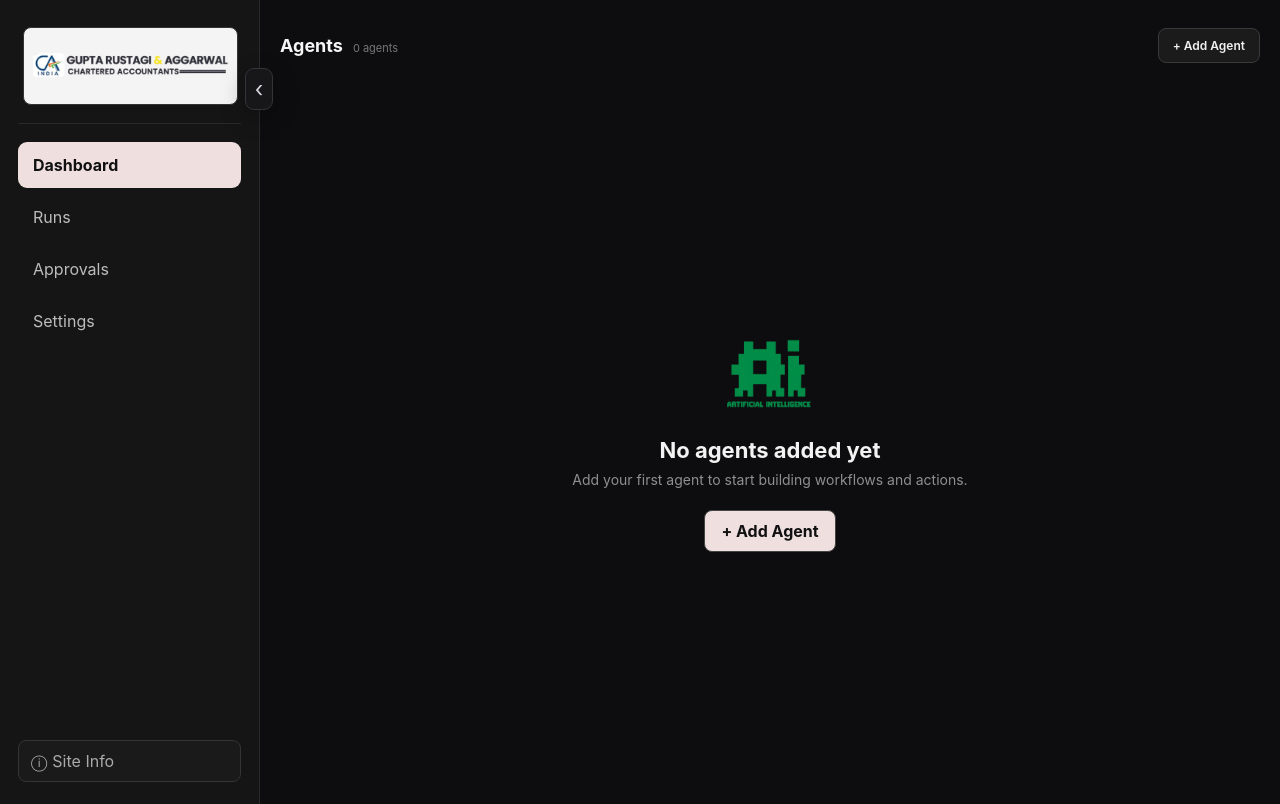
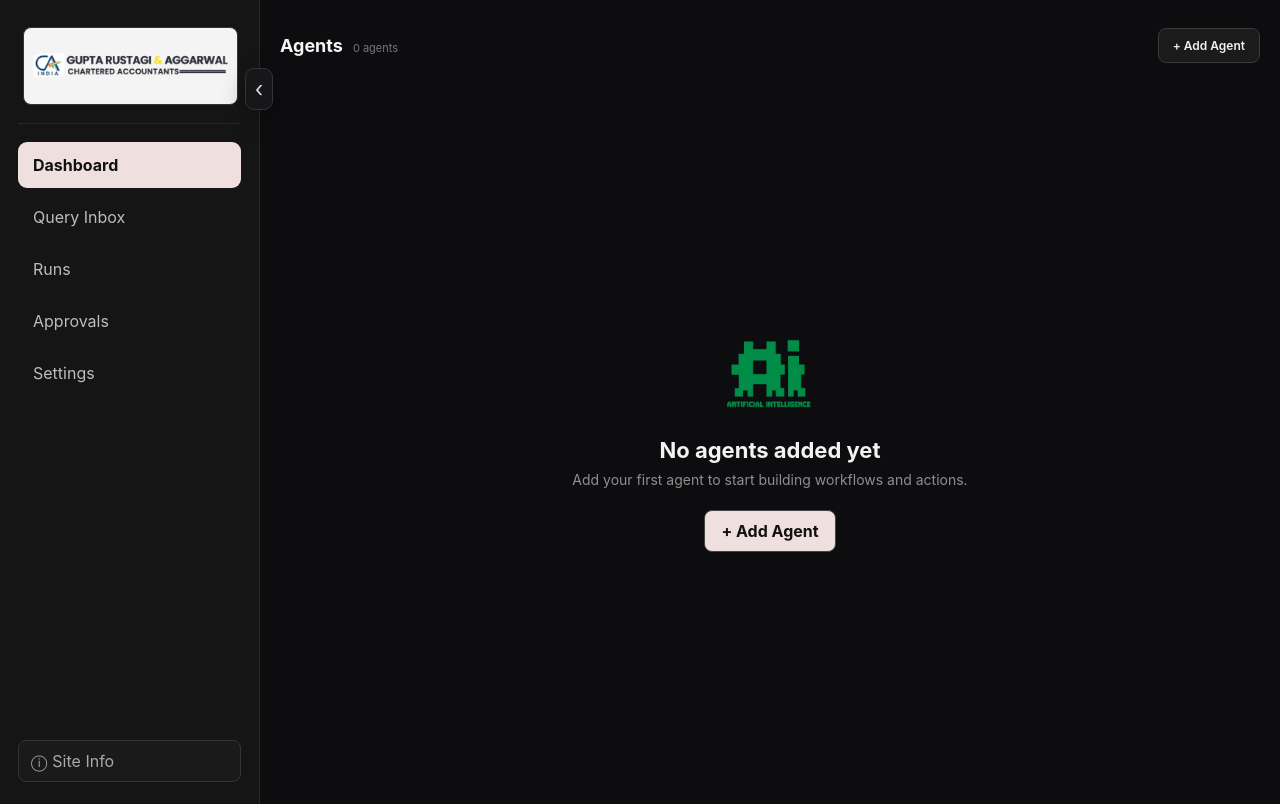
Before and after one commit to gaurav110028-art/gra-agent-workbench, a Next.js app: page / in a window 1280 px wide. Built offline with nearby package versions, Linux system fonts and the light colour scheme.

Commit message:
Add QueryInbox and SettingsView components

```diff
--- a/app/page.js
+++ b/app/page.js
@@ -5,6 +5,9 @@ import WorkflowBuilder from './WorkflowBuilder';
 import RunsView from './RunsView';
 import ApprovalsView from './ApprovalsView';
 import SourcesView from './SourcesView';
+import QueryInbox from './QueryInbox';
+import SettingsView from './SettingsView';
+import { getQueryStats, subscribeToQueries } from './queryStore';
 
 export default function Home() {
   const [agents, setAgents] = useState([]);
@@ -18,6 +21,7 @@ export default function Home() {
   const [openMenuId, setOpenMenuId] = useState(null);
 
   const [sidebarCollapsed, setSidebarCollapsed] = useState(false);
+  const [queryStats, setQueryStats] = useState({ new: 0, unread: 0, total: 0 });
 
   const [agentName, setAgentName] = useState('');
   const [agentStatus, setAgentStatus] = useState('paused');
@@ -39,6 +43,17 @@ export default function Home() {
     if (savedSidebarState === 'true') {
       setSidebarCollapsed(true);
     }
+
+    /* Load query stats */
+    setQueryStats(getQueryStats());
+  }, []);
+
+  /* Subscribe to query changes for badge updates */
+  useEffect(() => {
+    const unsub = subscribeToQueries(() => {
+      setQueryStats(getQueryStats());
+    });
+    return () => unsub();
   }, []);
 
   const toggleSidebar = () => {
@@ -100,6 +115,18 @@ export default function Home() {
 
   const goToApprovals = () => {
     setActiveView('approvals');
+    setSelectedAgent(null);
+    setOpenMenuId(null);
+  };
+
+  const goToQueryInbox = () => {
+    setActiveView('queryInbox');
+    setSelectedAgent(null);
+    setOpenMenuId(null);
+  };
+
+  const goToSettings = () => {
+    setActiveView('settings');
     setSelectedAgent(null);
     setOpenMenuId(null);
   };
@@ -232,6 +259,29 @@ export default function Home() {
 
           <button
             className={`navItem ${
+              activeView === 'queryInbox'
+                ? 'active'
+                : ''
+            }`}
+            onClick={goToQueryInbox}
+            title={
+              sidebarCollapsed
+                ? 'Query Inbox'
+                : undefined
+            }
+          >
+            <span className="sidebarNavLabel">
+              Query Inbox
+            </span>
+            {queryStats.unread > 0 && (
+              <span className="navBadge">
+                {queryStats.unread}
+              </span>
+            )}
+          </button>
+
+          <button
+            className={`navItem ${
               activeView === 'runs'
                 ? 'active'
                 : ''
@@ -267,7 +317,12 @@ export default function Home() {
           </button>
 
           <button
-            className="navItem"
+            className={`navItem ${
+              activeView === 'settings'
+                ? 'active'
+                : ''
+            }`}
+            onClick={goToSettings}
             title={
               sidebarCollapsed
                 ? 'Settings'
@@ -311,7 +366,11 @@ export default function Home() {
           }
         }}
       >
-        {activeView === 'runs' ? (
+        {activeView === 'queryInbox' ? (
+          <QueryInbox />
+        ) : activeView === 'settings' ? (
+          <SettingsView />
+        ) : activeView === 'runs' ? (
           <RunsView />
         ) : activeView === 'approvals' ? (
           <ApprovalsView />
```
